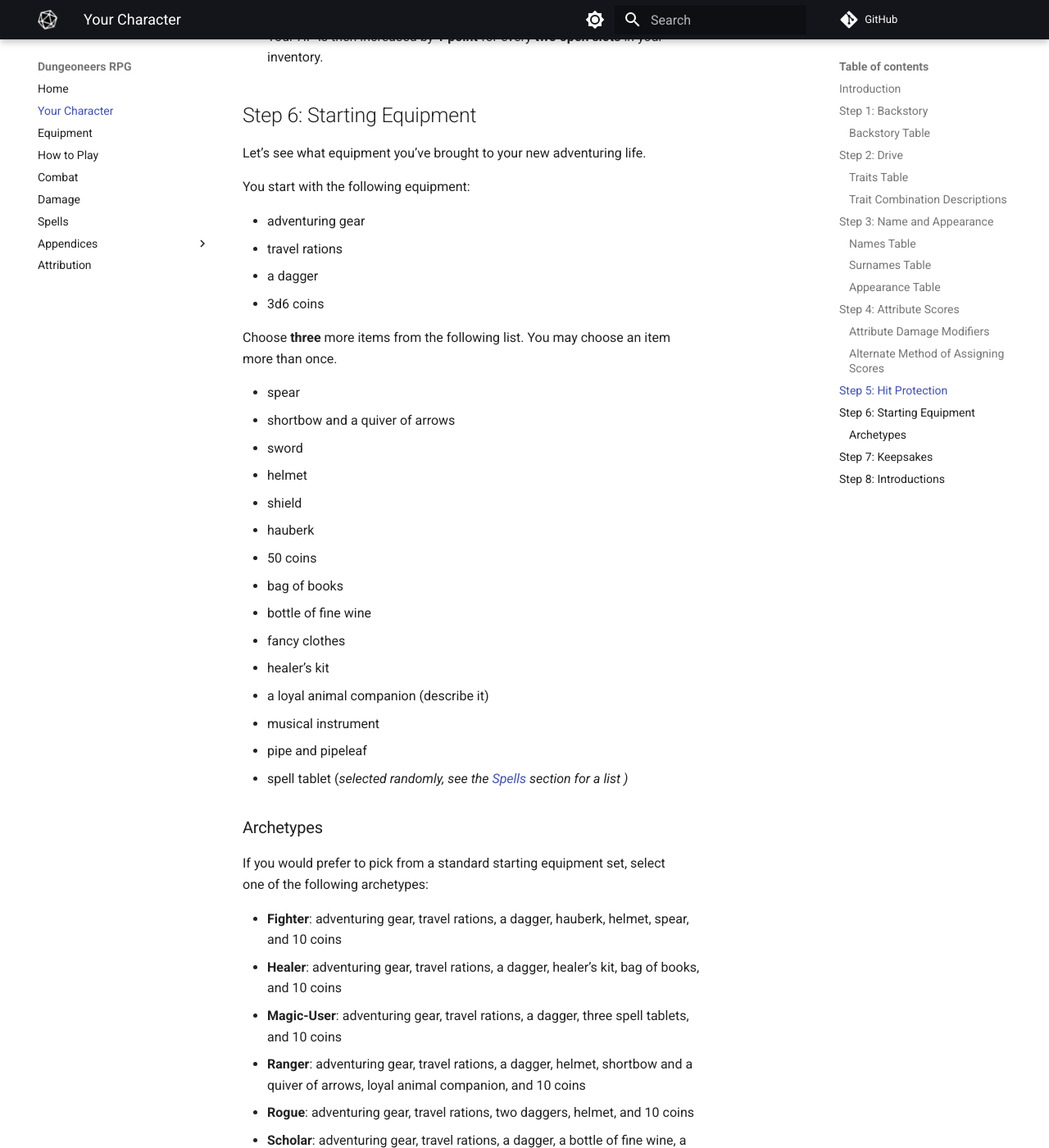
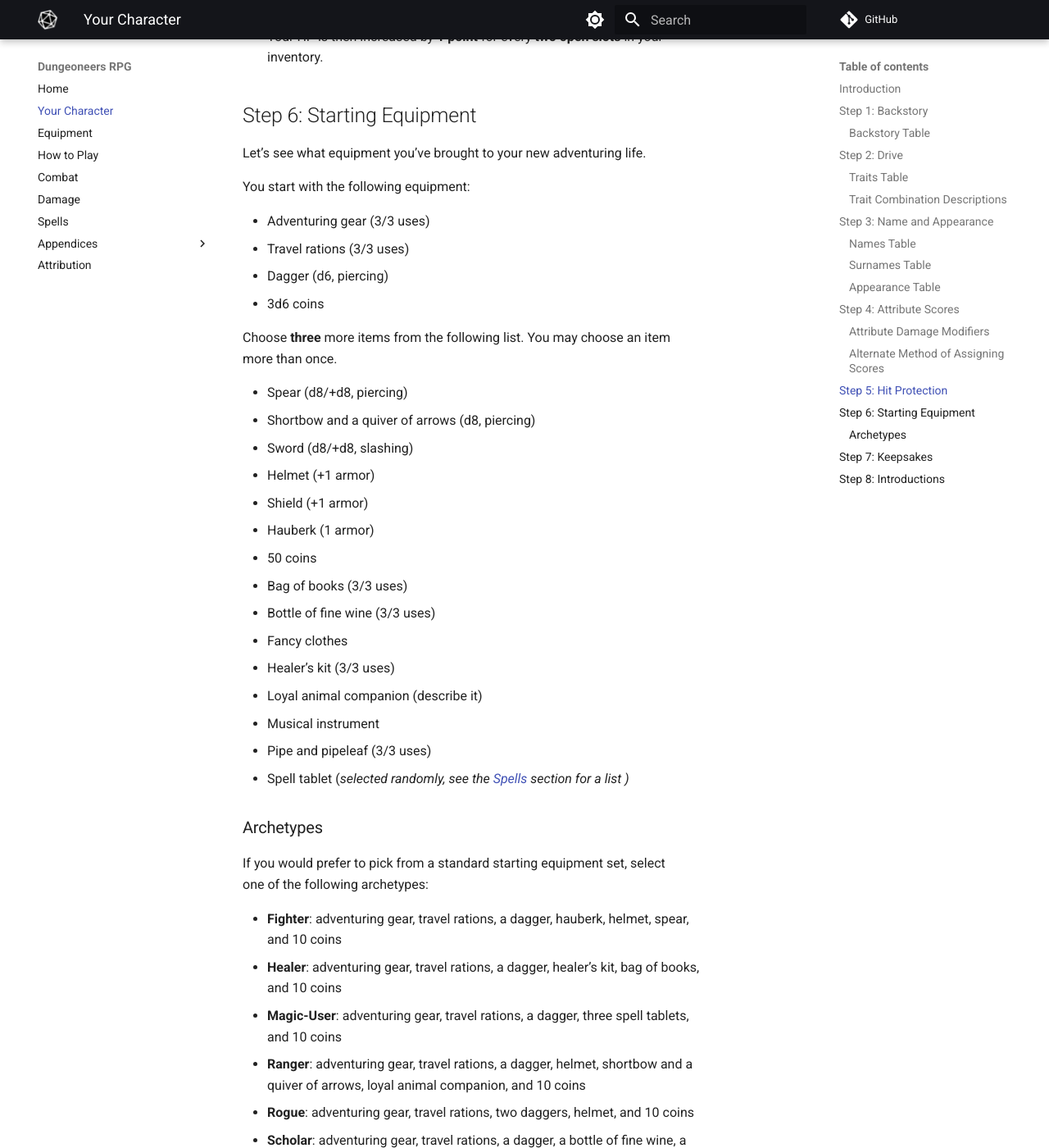
Before and after one commit to joemoose/dungeoneers.d20, an MkDocs documentation site: the page built from docs/character.md, in a window 1280 px wide and 1400 px high, scrolled down 7301 px. Shown: the whole window at 82% size. Built offline with MkDocs 1.6.1 and Material for MkDocs 9.7.7, drawn with Linux system fonts in a browser that asks for light colours; comment, search, counter and statistics services are not loaded.

Commit message:
Update character.md

```diff
--- a/docs/character.md
+++ b/docs/character.md
@@ -202,28 +202,28 @@ Let’s see what equipment you’ve brought to your new adventuring life.
 
 You start with the following equipment:
 
-- adventuring gear
-- travel rations
-- a dagger
+- Adventuring gear (3/3 uses)
+- Travel rations (3/3 uses)
+- Dagger (d6, piercing)
 - 3d6 coins
 
 Choose **three** more items from the following list. You may choose an item more than once.
 
-- spear
-- shortbow and a quiver of arrows
-- sword
-- helmet
-- shield
-- hauberk
+- Spear (d8/+d8, piercing)
+- Shortbow and a quiver of arrows (d8, piercing)
+- Sword (d8/+d8, slashing)
+- Helmet (+1 armor)
+- Shield (+1 armor)
+- Hauberk (1 armor)
 - 50 coins
-- bag of books
-- bottle of fine wine
-- fancy clothes
-- healer’s kit
-- a loyal animal companion (describe it)
-- musical instrument
-- pipe and pipeleaf
-- spell tablet (*selected randomly, see the [Spells](spells.md) section for a list )*
+- Bag of books (3/3 uses)
+- Bottle of fine wine (3/3 uses)
+- Fancy clothes
+- Healer’s kit (3/3 uses)
+- Loyal animal companion (describe it)
+- Musical instrument
+- Pipe and pipeleaf (3/3 uses)
+- Spell tablet (*selected randomly, see the [Spells](spells.md) section for a list )*
 
 ### Archetypes
 
```
